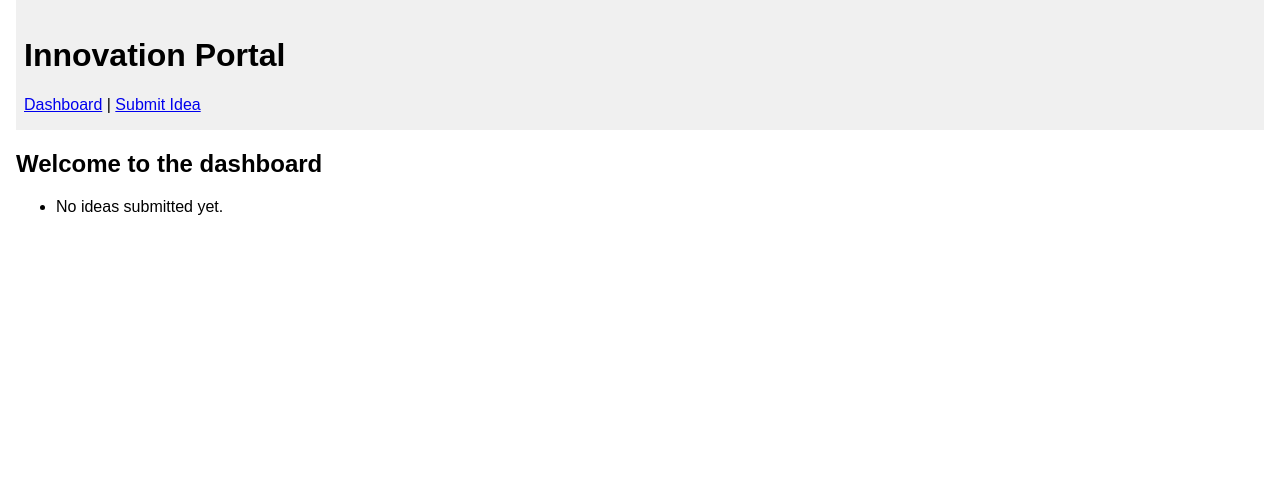
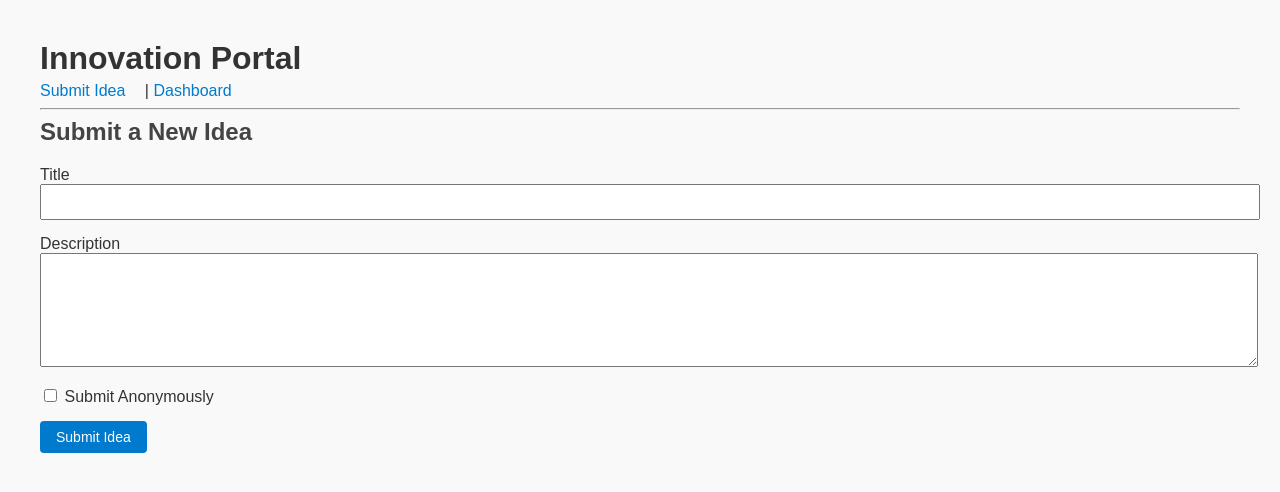
Before and after one commit to siva-sudhan/innovation_portal, a Flask app: page / in a window 1280 px wide. Shown: the top 492 px of the page. Run offline with Flask 3, Linux system fonts and the light colour scheme.

Commit message:
Initial working version of Innovation Portal app

```diff
--- a/app/forms.py
+++ b/app/forms.py
@@ -1,12 +1,9 @@
-"""Form definitions for the application."""
-
 from flask_wtf import FlaskForm
-from wtforms import StringField, TextAreaField
-from wtforms.validators import DataRequired
-
+from wtforms import StringField, TextAreaField, BooleanField, SubmitField
+from wtforms.validators import DataRequired, Length
 
 class IdeaForm(FlaskForm):
-    """Simple form for submitting an innovation idea."""
-
-    title = StringField('Title', validators=[DataRequired()])
-    description = TextAreaField('Description', validators=[DataRequired()])
+    title = StringField('Title', validators=[DataRequired(), Length(min=5, max=150)])
+    description = TextAreaField('Description', validators=[DataRequired(), Length(min=10)])
+    is_anonymous = BooleanField('Submit Anonymously')
+    submit = SubmitField('Submit Idea')
--- a/app/static/styles.css
+++ b/app/static/styles.css
@@ -1,11 +1,81 @@
 body {
-    font-family: Arial, sans-serif;
-    margin: 0;
-    padding: 0 1rem;
+  font-family: Arial, sans-serif;
+  margin: 40px;
+  background-color: #f9f9f9;
+  color: #333;
 }
 
-header {
-    background-color: #f0f0f0;
-    padding: 1rem 0.5rem;
-    margin-bottom: 1rem;
+header h1 {
+  margin-bottom: 5px;
 }
+
+nav a {
+  margin-right: 15px;
+  text-decoration: none;
+  color: #007acc;
+}
+
+nav a:hover {
+  text-decoration: underline;
+}
+
+h2 {
+  color: #444;
+  margin-top: 0;
+}
+
+form {
+  margin-top: 20px;
+}
+
+.form-group {
+  margin-bottom: 15px;
+}
+
+input[type="text"],
+textarea {
+  width: 100%;
+  padding: 8px;
+  font-size: 14px;
+}
+
+button,
+input[type="submit"] {
+  padding: 8px 16px;
+  font-size: 14px;
+  cursor: pointer;
+  background-color: #007acc;
+  border: none;
+  color: white;
+  border-radius: 4px;
+}
+
+button:hover {
+  background-color: #005f99;
+}
+
+table {
+  width: 100%;
+  border-collapse: collapse;
+  margin-top: 20px;
+}
+
+th,
+td {
+  padding: 8px;
+  border: 1px solid #ddd;
+}
+
+th {
+  background-color: #eee;
+}
+
+.flash {
+  padding: 10px;
+  margin-bottom: 20px;
+  border-left: 5px solid;
+}
+
+.flash.success { background-color: #e6ffed; border-color: #2ecc71; }
+.flash.error { background-color: #ffe6e6; border-color: #e74c3c; }
+.flash.warning { background-color: #fff8e1; border-color: #f1c40f; }
--- a/app/templates/base.html
+++ b/app/templates/base.html
@@ -1,19 +1,29 @@
-<!doctype html>
+<!DOCTYPE html>
 <html lang="en">
 <head>
-    <meta charset="utf-8">
+  <meta charset="UTF-8">
+  <title>{% block title %}Innovation Portal{% endblock %}</title>
   <link rel="stylesheet" href="{{ url_for('static', filename='styles.css') }}">
-    <title>{% block title %}Innovation Portal{% endblock %}</title>
 </head>
 <body>
   <header>
     <h1>Innovation Portal</h1>
     <nav>
-            <a href="{{ url_for('main.dashboard') }}">Dashboard</a> |
-            <a href="{{ url_for('main.submit') }}">Submit Idea</a>
+      <a href="{{ url_for('views.submit_idea') }}">Submit Idea</a> |
+      <a href="{{ url_for('views.dashboard') }}">Dashboard</a>
     </nav>
+    <hr>
   </header>
+
   <main>
+    {% with messages = get_flashed_messages(with_categories=true) %}
+      {% if messages %}
+        {% for category, message in messages %}
+          <div class="flash {{ category }}">{{ message }}</div>
+        {% endfor %}
+      {% endif %}
+    {% endwith %}
+
     {% block content %}{% endblock %}
   </main>
 </body>
--- a/app/templates/dashboard.html
+++ b/app/templates/dashboard.html
@@ -1,12 +1,39 @@
 {% extends 'base.html' %}
-{% block title %}Dashboard{% endblock %}
+
+{% block title %}Idea Dashboard{% endblock %}
+
 {% block content %}
-<h2>Welcome to the dashboard</h2>
-<ul>
-    {% for idea in ideas %}
-    <li><a href="{{ url_for('main.idea_detail', idea_id=loop.index0) }}">{{ idea.title }}</a></li>
-    {% else %}
-    <li>No ideas submitted yet.</li>
-    {% endfor %}
-</ul>
+  <h2>Submitted Ideas</h2>
+
+  {% if ideas %}
+    <table>
+      <thead>
+        <tr>
+          <th>Title</th>
+          <th>Tags</th>
+          <th>Submitted</th>
+          <th>Votes</th>
+          <th>Details</th>
+        </tr>
+      </thead>
+      <tbody>
+        {% for idea in ideas %}
+          <tr>
+            <td>{{ idea.title }}</td>
+            <td>{{ idea.tags }}</td>
+            <td>{{ idea.timestamp.strftime('%Y-%m-%d %H:%M') }}</td>
+            <td>{{ idea.votes }}</td>
+            <td><a href="{{ url_for('views.idea_detail', idea_id=idea.id) }}">View</a></td>
+          </tr>
+        {% endfor %}
+      </tbody>
+    </table>
+
+    <br>
+    <form method="GET" action="{{ url_for('views.export_ideas') }}">
+      <button type="submit">📤 Export to Excel</button>
+    </form>
+  {% else %}
+    <p>No ideas submitted yet.</p>
+  {% endif %}
 {% endblock %}
--- a/app/templates/submit.html
+++ b/app/templates/submit.html
@@ -1,17 +1,35 @@
 {% extends 'base.html' %}
+
 {% block title %}Submit Idea{% endblock %}
+
 {% block content %}
-<h2>Submit a new idea</h2>
-<form method="post">
+  <h2>Submit a New Idea</h2>
+  <form method="POST">
     {{ form.hidden_tag() }}
-    <p>
-        {{ form.title.label }}<br>
-        {{ form.title(size=40) }}
-    </p>
-    <p>
-        {{ form.description.label }}<br>
-        {{ form.description(rows=5, cols=40) }}
-    </p>
-    <p><input type="submit" value="Submit"></p>
-</form>
+
+    <div class="form-group">
+      {{ form.title.label }}<br>
+      {{ form.title(size=60) }}
+      {% if form.title.errors %}
+        <div class="error">{{ form.title.errors[0] }}</div>
+      {% endif %}
+    </div>
+
+    <div class="form-group">
+      {{ form.description.label }}<br>
+      {{ form.description(rows=6, cols=60) }}
+      {% if form.description.errors %}
+        <div class="error">{{ form.description.errors[0] }}</div>
+      {% endif %}
+    </div>
+
+    <div class="form-group">
+      {{ form.is_anonymous() }}
+      {{ form.is_anonymous.label }}
+    </div>
+
+    <div class="form-group">
+      {{ form.submit(class="btn") }}
+    </div>
+  </form>
 {% endblock %}
--- a/app/views/__init__.py
+++ b/app/views/__init__.py
@@ -1,5 +1,47 @@
-"""Application view blueprints."""
+from flask import Blueprint, render_template, request, redirect, url_for, flash, send_file
+from datetime import datetime
+from app.forms import IdeaForm
+from app.models import db, Idea
+from app.utils import generate_tags, export_ideas_to_excel
+from io import BytesIO
 
-from .main import bp as main_bp
+views_bp = Blueprint('views', __name__)
 
-all_blueprints = [main_bp]
+@views_bp.route('/', methods=['GET', 'POST'])
+def submit_idea():
+    form = IdeaForm()
+    if form.validate_on_submit():
+        title = form.title.data
+        description = form.description.data
+        is_anonymous = form.is_anonymous.data
+        tags = ','.join(generate_tags(f"{title} {description}"))
+
+        idea = Idea(
+            title=title,
+            description=description,
+            tags=tags,
+            is_anonymous=is_anonymous,
+            timestamp=datetime.utcnow()
+        )
+        db.session.add(idea)
+        db.session.commit()
+        flash('Idea submitted successfully!', 'success')
+        return redirect(url_for('views.dashboard'))
+
+    return render_template('submit.html', form=form)
+
+@views_bp.route('/dashboard')
+def dashboard():
+    ideas = Idea.query.order_by(Idea.timestamp.desc()).all()
+    return render_template('dashboard.html', ideas=ideas)
+
+@views_bp.route('/idea/<int:idea_id>')
+def idea_detail(idea_id):
+    idea = Idea.query.get_or_404(idea_id)
+    return render_template('idea_detail.html', idea=idea)
+
+@views_bp.route('/export')
+def export_ideas():
+    ideas = Idea.query.order_by(Idea.timestamp.desc()).all()
+    output = export_ideas_to_excel(ideas)
+    return send_file(output, as_attachment=True, download_name='ideas.xlsx')
--- a/app/views/main.py
+++ /dev/null
@@ -1,33 +0,0 @@
-from flask import Blueprint, render_template, redirect, url_for
-from ..forms import IdeaForm
-from ..models import Idea
-from ..utils import format_idea_title
-
-bp = Blueprint('main', __name__)
-
-# In-memory idea list for demonstration purposes
-IDEAS = []
-
-@bp.route('/')
-def dashboard():
-    """Show the dashboard with submitted ideas."""
-    return render_template('dashboard.html', ideas=IDEAS)
-
-@bp.route('/submit', methods=['GET', 'POST'])
-def submit():
-    """Submit a new idea."""
-    form = IdeaForm()
-    if form.validate_on_submit():
-        idea = Idea(format_idea_title(form.title.data), form.description.data)
-        IDEAS.append(idea)
-        return redirect(url_for('main.dashboard'))
-    return render_template('submit.html', form=form)
-
-@bp.route('/idea/<int:idea_id>')
-def idea_detail(idea_id: int):
-    """View details for a single idea."""
-    if 0 <= idea_id < len(IDEAS):
-        idea = IDEAS[idea_id]
-    else:
-        idea = Idea('Unknown', 'Idea not found.')
-    return render_template('idea_detail.html', idea=idea)
```
Also changed, not shown: app/__init__.py (+14 -5 lines), app/models.py (+14 -6 lines), app/templates/idea_detail.html (+15 -4 lines), app/utils.py (+36 -4 lines), instance/config.py (+5 -2 lines), requirements.txt (+8 -3 lines). Lines whose indentation alone changed are shown as unchanged.
